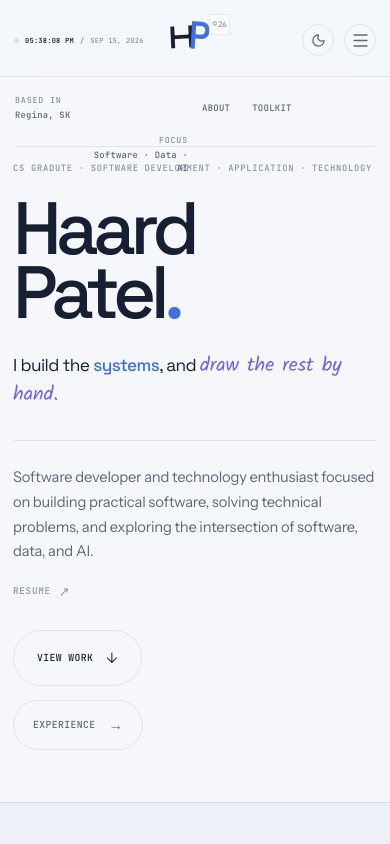
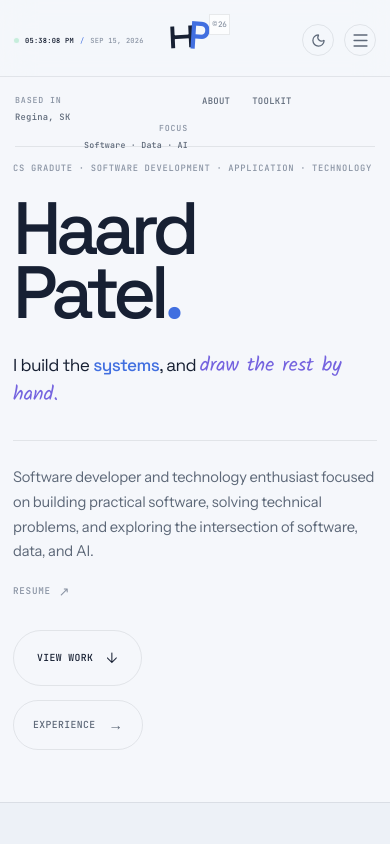
Before and after one commit to Haard-Patel/HAARD-PORTFOLIO, a React (Vite) app: page / in a window 390 px wide. Shown: the top 844 px of the page. Built offline with nearby package versions, Linux system fonts and the light colour scheme.

Commit message:
some changes

```diff
--- a/src/components/Hero/Hero.css
+++ b/src/components/Hero/Hero.css
@@ -13,7 +13,7 @@
 }
 
 /* =========================
-   TOP META / HERO HEADER
+   HERO META
 ========================= */
 
 .hero-meta {
@@ -28,7 +28,6 @@
   gap: 32px;
 
   padding: 0 2px;
-
   z-index: 5;
 }
 
@@ -44,6 +43,7 @@
   font-size: 0.59rem;
   font-weight: 500;
   letter-spacing: 0.03em;
+  line-height: 1.4;
 
   white-space: nowrap;
 }
@@ -60,10 +60,8 @@
 
 .hero-label {
   color: var(--text-muted);
-
   font-size: 0.52rem;
   letter-spacing: 0.1em;
-
   text-transform: uppercase;
 }
 
@@ -105,8 +103,7 @@
   transform: scaleX(0);
   transform-origin: right;
 
-  transition:
-    transform 250ms cubic-bezier(0.2, 0.7, 0.2, 1);
+  transition: transform 250ms cubic-bezier(0.2, 0.7, 0.2, 1);
 }
 
 .hero-navigation a:hover {
@@ -119,7 +116,7 @@
 }
 
 /* =========================
-   HERO CONTENT
+   HERO MAIN
 ========================= */
 
 .hero-main {
@@ -166,10 +163,7 @@
   display: flex;
   align-items: center;
 
-  animation:
-    heroStatementIn
-    650ms
-    cubic-bezier(0.2, 0.7, 0.2, 1);
+  animation: heroStatementIn 650ms cubic-bezier(0.2, 0.7, 0.2, 1);
 }
 
 .hero-statement p {
@@ -215,13 +209,12 @@
 }
 
 /* =========================
-   HERO LOWER CONTENT
+   HERO BOTTOM
 ========================= */
 
 .hero-bottom {
   display: grid;
   grid-template-columns: minmax(0, 1fr) auto;
-
   align-items: end;
   gap: 65px;
 
@@ -270,8 +263,7 @@
 .hero-resume span {
   font-size: 0.8rem;
 
-  transition:
-    transform 200ms cubic-bezier(0.2, 0.7, 0.2, 1);
+  transition: transform 200ms cubic-bezier(0.2, 0.7, 0.2, 1);
 }
 
 .hero-resume:hover {
@@ -283,7 +275,7 @@
 }
 
 /* =========================
-   META LINE
+   DIVIDER
 ========================= */
 
 .hero-meta-line {
@@ -302,6 +294,10 @@
   z-index: 4;
 }
 
+/* =========================
+   TABLET
+========================= */
+
 @media (max-width: 1100px) {
   .hero-meta-line {
     top: 156px;
@@ -309,7 +305,7 @@
 }
 
 /* =========================
-   TABLET
+   SMALL LAPTOP / TABLET
 ========================= */
 
 @media (max-width: 900px) {
@@ -337,7 +333,6 @@
 
   .hero-statement p {
     max-width: 720px;
-
     font-size: clamp(1.2rem, 2.8vw, 1.65rem);
   }
 
@@ -361,33 +356,77 @@
     width: calc(100% - 32px);
   }
 
+  /*
+    IMPORTANT:
+    Mobile metadata becomes a true two-column layout.
+
+    Left:
+    Based in
+    Regina, SK
+
+    Right:
+    Focus
+    Software · Data · AI
+  */
+
   .hero-meta {
     top: 105px;
 
+    display: grid;
     grid-template-columns: minmax(0, 1fr) minmax(0, 1fr);
 
-    gap: 20px;
+    align-items: start;
+    gap: 0 20px;
+
+    width: calc(100% - 32px);
   }
 
   .hero-location {
     display: flex;
+    align-items: flex-start;
+    justify-content: flex-start;
+
+    min-width: 0;
+
+    text-align: left;
   }
 
   .hero-focus {
+    display: flex;
     align-items: flex-end;
+    justify-content: flex-start;
+
+    min-width: 0;
+    width: 100%;
+
     text-align: right;
 
     white-space: normal;
+  }
 
-    min-width: 0;
-  }
+  /*
+    Force the Focus value to remain visible.
+    Do NOT hide this on mobile.
+  */
 
   .hero-focus span:last-child {
     display: block;
 
-    max-width: 130px;
+    width: 100%;
+    max-width: 150px;
 
+    color: var(--text-secondary);
+
+    font-family: "JetBrains Mono", monospace;
+    font-size: 0.55rem;
+    font-weight: 500;
     line-height: 1.5;
+    letter-spacing: 0.025em;
+
+    white-space: normal;
+    overflow: visible;
+    visibility: visible;
+    opacity: 1;
   }
 
   .hero-navigation {
@@ -416,7 +455,6 @@
 
   .hero-statement p {
     max-width: 100%;
-
     font-size: clamp(1.18rem, 5.2vw, 1.45rem);
     line-height: 1.42;
   }
@@ -429,7 +467,6 @@
     display: flex;
     flex-direction: column;
     align-items: flex-start;
-
     gap: 30px;
 
     margin-top: 34px;
@@ -442,7 +479,6 @@
 
   .hero-description {
     max-width: 100%;
-
     font-size: 0.96rem;
     line-height: 1.68;
   }
@@ -458,7 +494,7 @@
 }
 
 /* =========================
-   SMALL MOBILE
+   SMALL PHONES
 ========================= */
 
 @media (max-width: 420px) {
@@ -474,7 +510,9 @@
   .hero-meta {
     top: 95px;
 
-    gap: 14px;
+    grid-template-columns: minmax(0, 1fr) minmax(0, 1fr);
+
+    gap: 0 14px;
   }
 
   .hero-location,
@@ -483,8 +521,18 @@
   }
 
   .hero-focus span:last-child {
-    max-width: 110px;
+    display: block;
+
+    width: 100%;
+    max-width: 125px;
+
+    font-size: 0.52rem;
     line-height: 1.45;
+
+    white-space: normal;
+    overflow: visible;
+    visibility: visible;
+    opacity: 1;
   }
 
   .hero-navigation {
```
Lines whose indentation alone changed are shown as unchanged.
